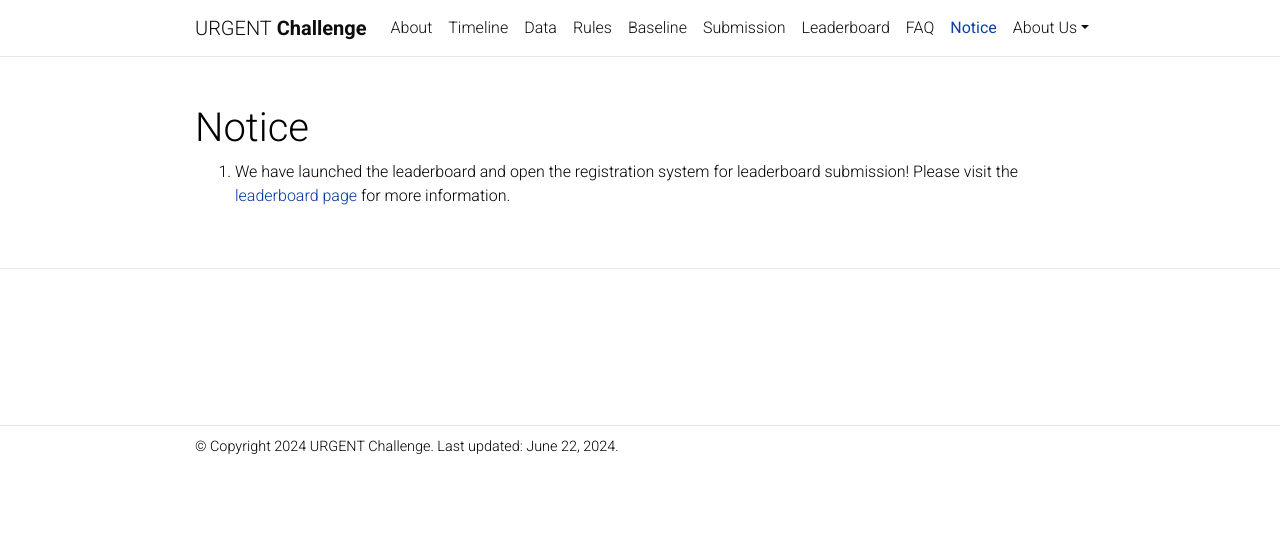
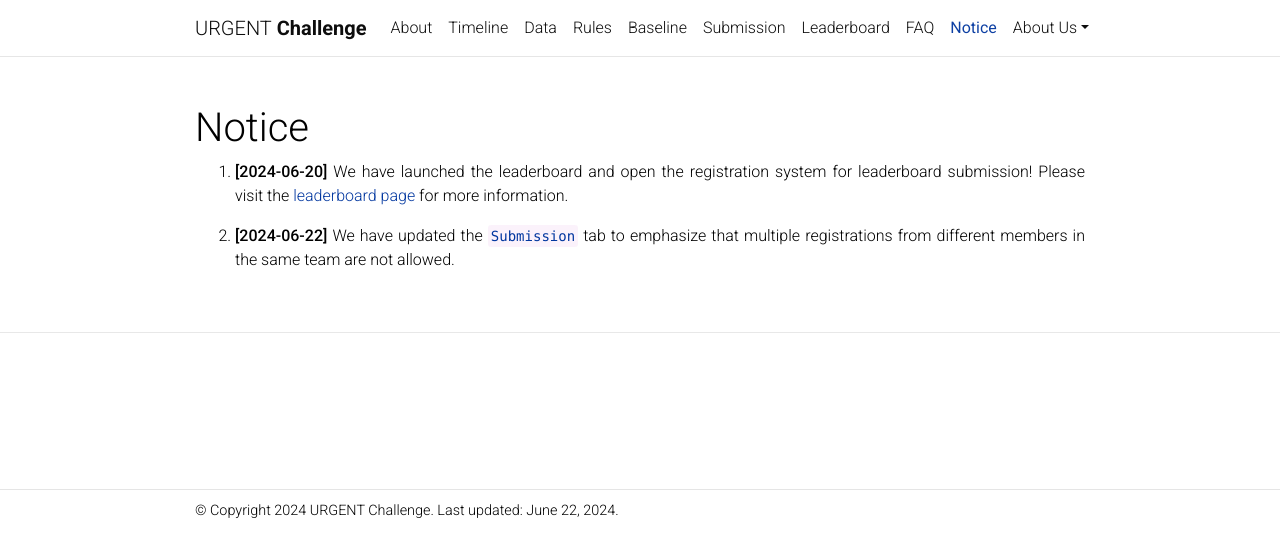
Before and after one commit to urgent-challenge/urgent2024, a Jekyll site: the page built from _pages/notice.md, in a window 1280 px wide. Shown: the top 557 px of the page. Built offline with Jekyll 4.4.1, drawn with Linux system fonts in a browser that asks for light colours; comment, search, counter and statistics services are not loaded; a style sheet for code colours, icons or effects is not loaded.

Commit message:
Update the submission rule

```diff
--- a/_pages/notice.md
+++ b/_pages/notice.md
@@ -7,4 +7,6 @@ nav: true
 nav_order: 9
 ---
 
-1. We have launched the leaderboard and open the registration system for leaderboard submission! Please visit the [leaderboard page](/urgent2024/leaderboard/) for more information.
+1. **[2024-06-20]** We have launched the leaderboard and open the registration system for leaderboard submission! Please visit the [leaderboard page](/urgent2024/leaderboard/) for more information.
+
+2. **[2024-06-22]** We have updated the [`Submission`](/urgent2024/submission) tab to emphasize that multiple registrations from different members in the same team are not allowed.
```
Also changed, not shown: _pages/submission.md (+1 -0 lines).
